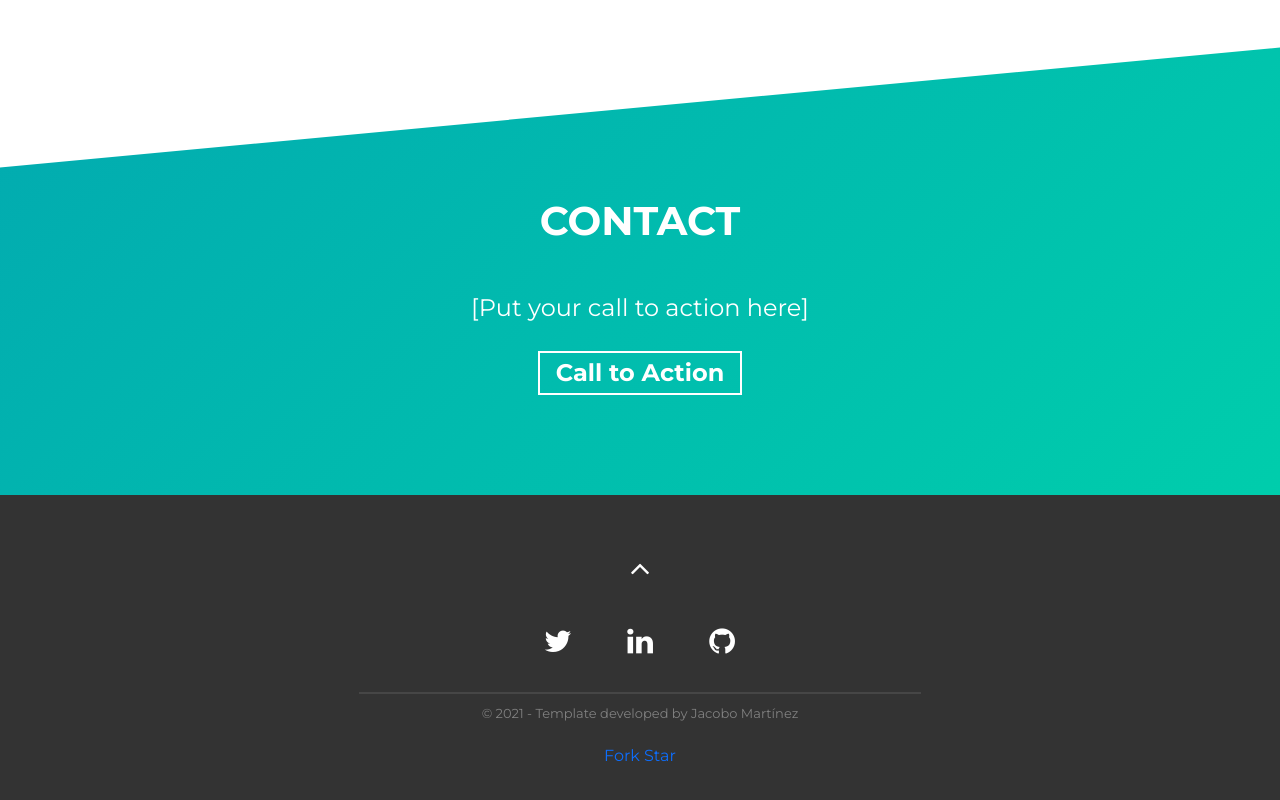
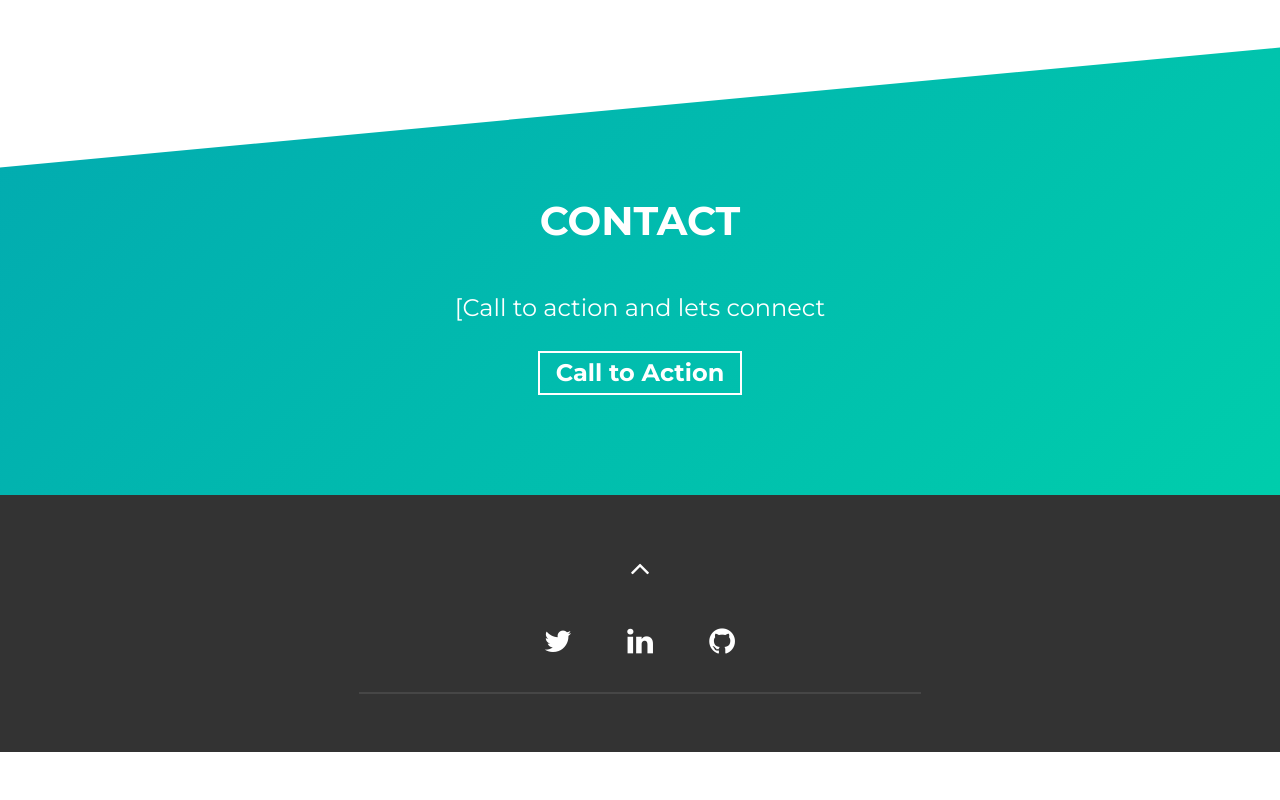
Before and after one commit to DevJSter/simplefolio, a website built with Parcel: page src/index.html in a window 1280 px wide. Shown: the part 2783-3583 px from the top of the page. After the commit the page ends 3535 px from the top, so only its background shows below. Built offline with nearby package versions, Linux system fonts and the light colour scheme.

Commit message:
Some small changes
Signed-off-by: Shubham Tiwari <shubht3303@gmail.com>

```diff
--- a/src/index.html
+++ b/src/index.html
@@ -270,12 +270,12 @@
       <div class="container">
         <h2 class="section-title">Contact</h2>
         <div class="contact-wrapper load-hidden">
-          <p class="contact-wrapper__text">[Put your call to action here]</p>
+          <p class="contact-wrapper__text">[Call to action and lets connect</p>
           <a
             rel="noreferrer"
             target="_blank"
             class="cta-btn cta-btn--resume"
-            href="mailto:example@email.com"
+            href="mailto:shubht3303@email.com"
             >Call to Action</a
           >
         </div>
@@ -290,50 +290,19 @@
           <i class="fa fa-angle-up fa-2x" aria-hidden="true"></i>
         </a>
         <div class="social-links">
-          <a rel="noreferrer" href="#!" target="_blank">
+          <a rel="noreferrer" href="https//twitter.com/DevTShubham" target="_blank">
             <i class="fa fa-twitter fa-inverse"></i>
           </a>
-          <a rel="noreferrer" href="#!" target="_blank">
+          <a rel="noreferrer" href="https://linkedin.com/in/DevTShubham" target="_blank">
             <i class="fa fa-linkedin fa-inverse"></i>
           </a>
-          <a rel="noreferrer" href="#!" target="_blank">
+          <a rel="noreferrer" href="https://github.com/devjster" target="_blank">
             <i class="fa fa-github fa-inverse"></i>
           </a>
         </div>
 
         <hr />
 
-        <!-- Notice: if you want to give me some credit, it will be huge for me! if not, put your data on it -->
-        <p class="footer__text">
-          © 2021 - Template developed by
-          <a rel="noreferrer" href="https://github.com/cobidev" target="_blank"
-            >Jacobo Martínez</a
-          >
-        </p>
-
-        <!-- TO DO: remove this entire paragraph once you finish your portfolio -->
-        <p class="mt-3 pt-3">
-          <a
-            rel="noreferrer"
-            class="github-button"
-            href="https://github.com/cobidev/simplefolio/fork"
-            data-icon="octicon-repo-forked"
-            data-size="large"
-            data-show-count="true"
-            aria-label="Fork ntkme/github-buttons on GitHub"
-            >Fork</a
-          >
-          <a
-            rel="noreferrer"
-            class="github-button"
-            href="https://github.com/cobidev/simplefolio"
-            data-icon="octicon-star"
-            data-size="large"
-            data-show-count="true"
-            aria-label="Star cobidev/simplefolio on GitHub"
-            >Star</a
-          >
-        </p>
       </div>
     </footer>
     <!-- /END Footer Section -->
```
